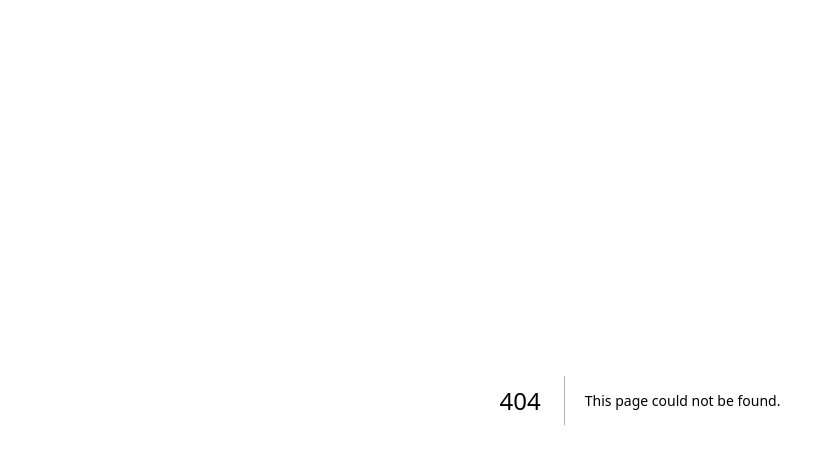
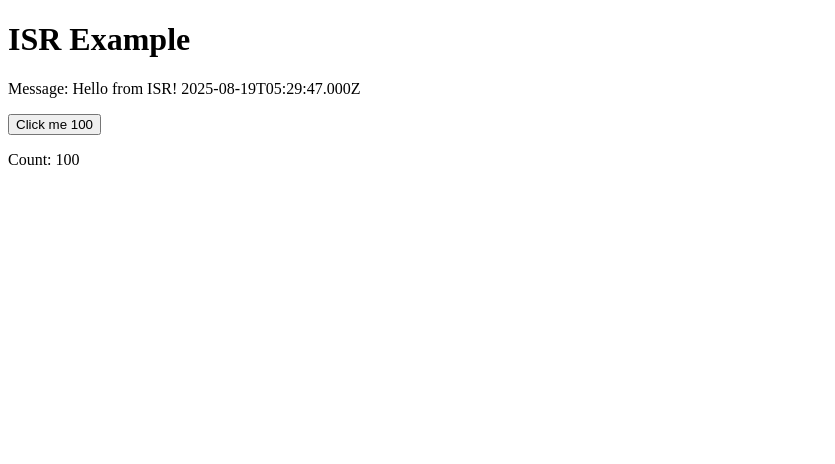
Before and after one commit to Ajaymariyaan/WebPage_Material_UI, a Next.js app: page /ISR in a window 1280 px wide. Before the commit this address had no page. Shown: the top 464 px of the page, without its empty margins (0-835 px from the left). Built offline with nearby package versions, Linux system fonts and the light colour scheme.

Commit message:
Increment Side Rendering

```diff
--- /dev/null
+++ b/src/pages/ISR.js
@@ -0,0 +1,22 @@
+// pages/isr-example.js
+import { useState } from "react";
+
+export default function ISRExample({ msg }) {
+  const [count, setCount] = useState(100);
+
+  return (
+    <div>
+      <h1>ISR Example</h1>
+      <p>Message: {msg}</p>
+      <button onClick={() => setCount(count - 1)}>Click me {count}</button>
+      <p>Count: {count}</p>
+    </div>
+  );
+}
+
+export async function getStaticProps() {
+  return {
+    props: { msg: "Hello from ISR! " + new Date().toISOString() },
+    revalidate: 10, // regenerate every 10 seconds
+  };
+}
```
